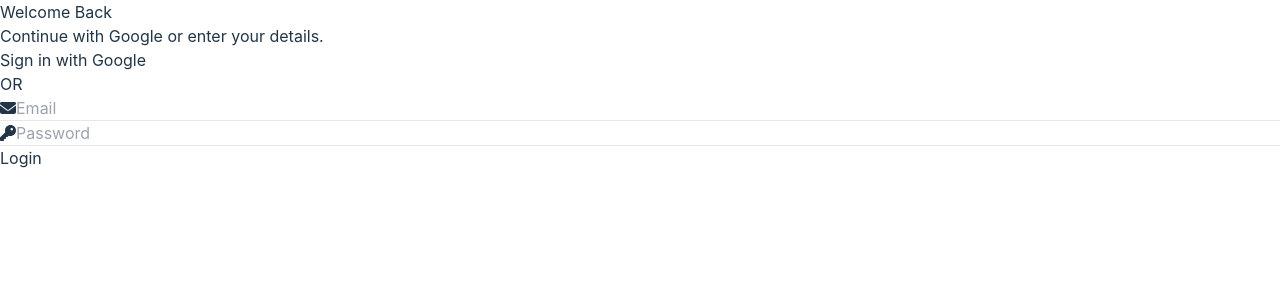
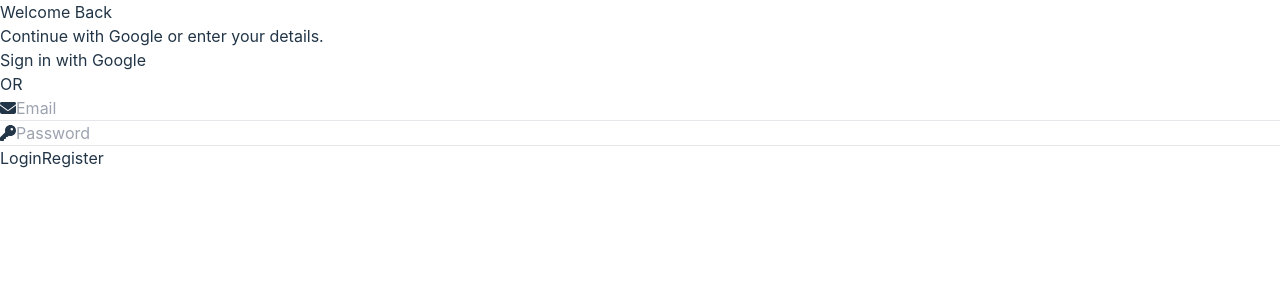
Before and after one commit to aratafujii2025/indie-chain, a React (Vite) app in the folder Frontend/: page /login in a window 1280 px wide. Shown: the top 300 px of the page. Built offline with nearby package versions, Linux system fonts and the light colour scheme.

Commit message:
email api

```diff
--- a/Frontend/src/pages/Login.tsx
+++ b/Frontend/src/pages/Login.tsx
@@ -1,35 +1,62 @@
-import React, { useState } from 'react';
-(callback:any) => {<input type="text" /> }
-import { FontAwesomeIcon } from '@fortawesome/react-fontawesome';
-import { faKey } from '@fortawesome/free-solid-svg-icons';
-import { faEnvelope } from '@fortawesome/free-solid-svg-icons';
-import { faEye, faEyeSlash } from '@fortawesome/free-solid-svg-icons';
+import React, { useState } from "react";
+import { FontAwesomeIcon } from "@fortawesome/react-fontawesome";
+import { faKey } from "@fortawesome/free-solid-svg-icons";
+import { faEnvelope } from "@fortawesome/free-solid-svg-icons";
+import { faEye, faEyeSlash } from "@fortawesome/free-solid-svg-icons";
+import axios from "axios";
+
+const API_URL = "http://localhost:3000/";
 
 function LoginPage() {
-  const [username, setUsername] = useState('');
-  const [password, setPassword] = useState('');
+  const [username, setUsername] = useState("");
+  const [password, setPassword] = useState("");
 
-  const handleUsernameChange = (event: { target: { value: React.SetStateAction<string>; }; }) => {
+  const handleUsernameChange = (event: {
+    target: { value: React.SetStateAction<string> };
+  }) => {
     setUsername(event.target.value);
   };
 
-  const handlePasswordChange = (event: { target: { value: React.SetStateAction<string>; }; }) => {
+  const handlePasswordChange = (event: {
+    target: { value: React.SetStateAction<string> };
+  }) => {
     setPassword(event.target.value);
   };
 
-  const handleSubmit = (event: React.FormEvent) => {
+  const handleLogin = (event: React.FormEvent) => {
     event.preventDefault();
+    axios
+      .post(API_URL + "login", { username: username, password: password })
+      .then((result) => console.log("success"));
+    setUsername("");
+    setPassword("");
+  };
+
+  const handleRegister = (event: React.FormEvent) => {
+    event.preventDefault();
+    console.log(event.target);
     // Perform login logic here with username and password
-    console.log('Login submitted:', username, password);
+    axios
+      .post(API_URL + "register", {
+        username: username,
+        password: password,
+      })
+      .then((value) => {
+        console.log("success");
+      })
+      .catch((err) => {
+        console.log("A user with that name already exists");
+      });
+    console.log("Login submitted:", username, password);
     // Clear username and password fields after submission
-    setUsername('');
-    setPassword('');
+    setUsername("");
+    setPassword("");
   };
 
   return (
     <div className="login-page">
       <div className="login-container">
-        <h5 style={{fontSize:"50px"}}></h5>
+        <h5 style={{ fontSize: "50px" }}></h5>
         <h2 className="black-italic-text">Welcome Back</h2>
         <p className="subtext">Continue with Google or enter your details.</p>
         <button className="google-signin-container">
@@ -40,7 +67,7 @@ function LoginPage() {
           <span className="or-text">OR</span>
           <div className="divider"></div>
         </div>
-        <form onSubmit={handleSubmit}>
+        <form onSubmit={(e) => e.preventDefault()}>
           <div className="input-container">
             <FontAwesomeIcon icon={faEnvelope} className="icon" />
             <input
@@ -51,7 +78,7 @@ function LoginPage() {
               onChange={handleUsernameChange}
               className="input-field"
             />
-              <hr className={`underline ${username ? 'filled' : ''}`} />
+            <hr className={`underline ${username ? "filled" : ""}`} />
           </div>
           <div className="input-container">
             <FontAwesomeIcon icon={faKey} className="icon" />
@@ -63,13 +90,16 @@ function LoginPage() {
               onChange={handlePasswordChange}
               className="input-field"
             />
-            <hr className={`underline ${username ? 'filled' : ''}`} />
+            <hr className={`underline ${username ? "filled" : ""}`} />
           </div>
           <button className="login-button-container">
-            <button className="login-button">Login</button>
+            <button className="login-button" onClick={handleLogin}>
+              Login
             </button>
-
-
+            <button className="login-button" onClick={handleRegister}>
+              Register
+            </button>
+          </button>
         </form>
       </div>
       <div className="gradient-background" />
@@ -87,7 +117,7 @@ function InputFieldsPage() {
   return (
     <div className="password-input-container">
       <input
-        type={passwordVisible ? 'text' : 'password'}
+        type={passwordVisible ? "text" : "password"}
         id="password"
         name="password"
         placeholder="Enter your password"
@@ -102,5 +132,4 @@ function InputFieldsPage() {
   );
 }
 
-
 export default LoginPage;
```
Lines whose indentation alone changed are shown as unchanged.
